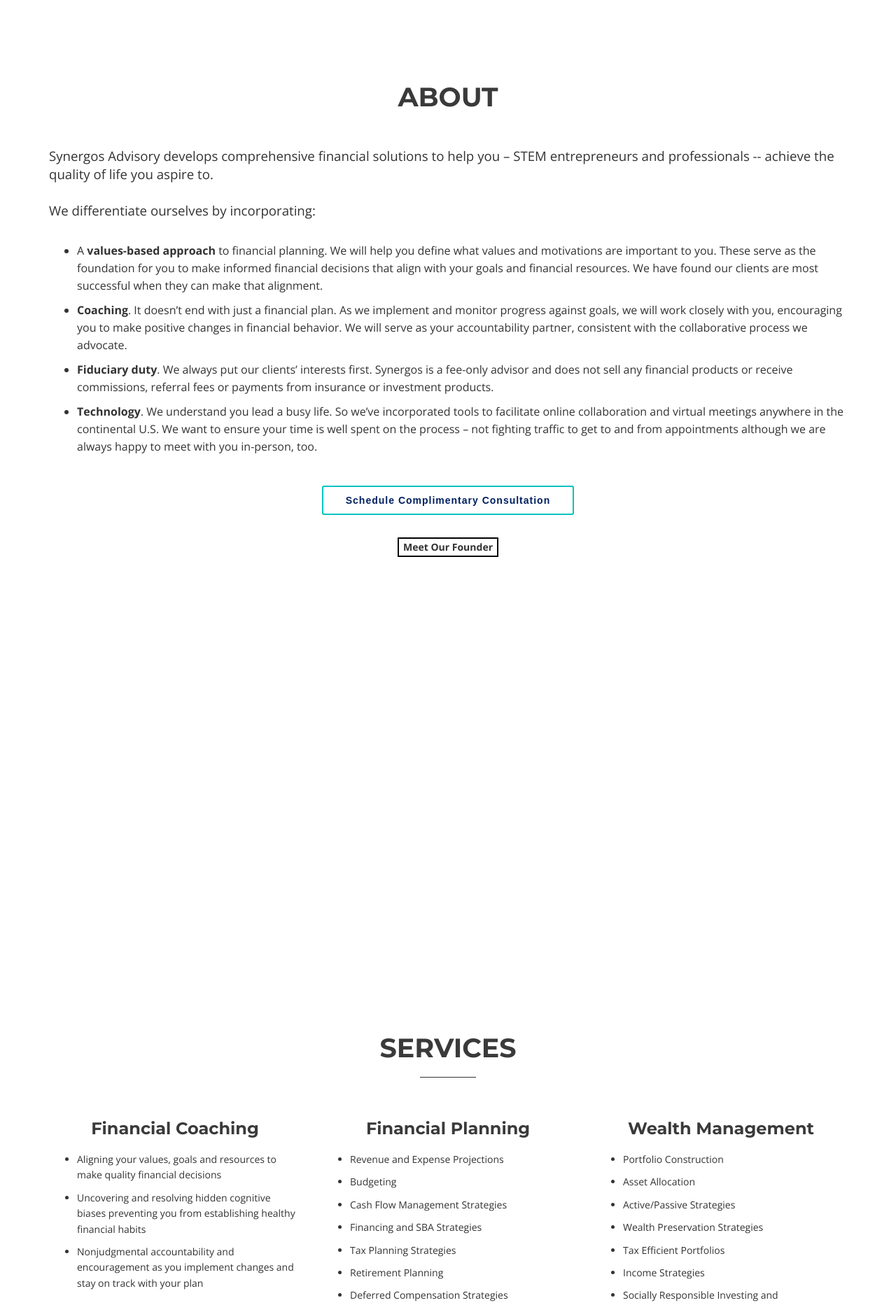
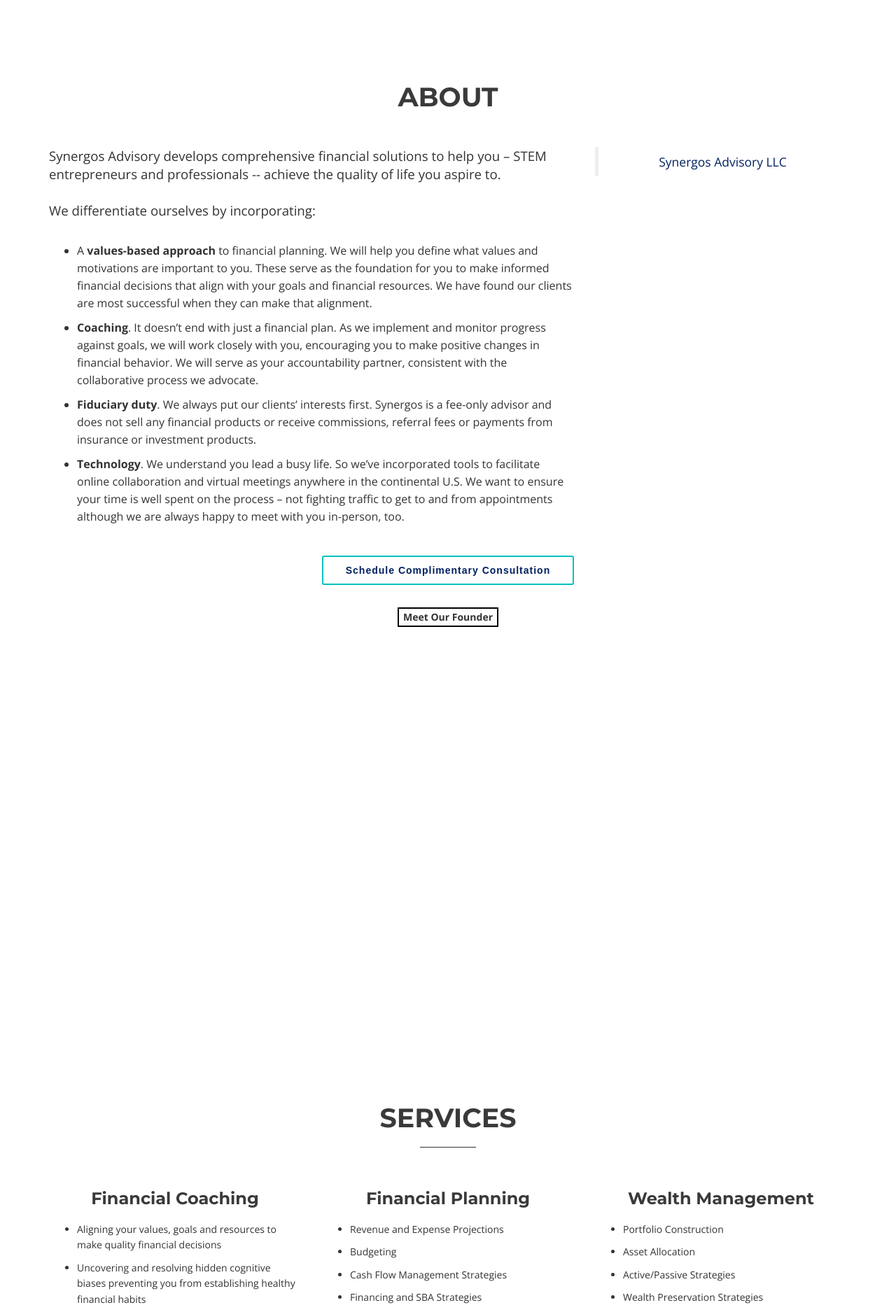
Before and after one commit to juhlmann75/synergeadvisory, a PHP site: page / in a window 1280 px wide. Shown: the part 802-2667 px from the top of the page at 70% size. Run offline with PHP 8.4, Linux system fonts and the light colour scheme; some libraries are stand-ins or nearby versions.

Commit message:
facebook

```diff
--- a/header.php
+++ b/header.php
@@ -72,7 +72,8 @@
 </head>
 
 <body>
-
+<div id="fb-root"></div>
+<script async defer crossorigin="anonymous" src="https://connect.facebook.net/en_US/sdk.js#xfbml=1&version=v8.0" nonce="PphIxwD9"></script>
   <!-- Navigation -->
   <nav class="navbar navbar-default navbar-fixed-top">
     <div class="myNav container">
--- a/index.php
+++ b/index.php
@@ -115,7 +115,9 @@
           <img src="img/about-img.jpg" alt="">
         </div>--->
 
-        <div class="col-md-12 content">
+
+
+        <div class="col-md-8 content">
           <!---<h2>Lorem ipsum dolor sit amet, consectetur adipiscing elite storium paralate</h2>
           <h3>Excepteur sint occaecat cupidatat non proident, sunt in culpa qui officia deserunt mollit anim id est
             laborum.</h3>--->
@@ -154,13 +156,21 @@
 					meet with you in-person, too.
                 </li>
               </ul>
-            <br>
+
+        </div>
+        <div class="col-md-4 content">
+        	<div class="fb-page" data-href="https://www.facebook.com/synergosadvisoryllc" data-tabs="timeline" data-width="" data-height="" data-small-header="false" data-adapt-container-width="true" data-hide-cover="false" data-show-facepile="true"><blockquote cite="https://www.facebook.com/synergosadvisoryllc" class="fb-xfbml-parse-ignore"><a href="https://www.facebook.com/synergosadvisoryllc">Synergos Advisory LLC</a></blockquote></div>
+        </div>
+      </div>
+      <div class="row">
+      	<div class="col-md-12 content">
+      		<br>
                 <a href="https://calendly.com/synergosadvice" class="btn-schedule animated" target="_blank" style="color:#002060;font-weight:bold;">Schedule Complimentary Consultation</a>
 
           <br>
             <br>
           <input id="aboutButton" type="button" value="Meet Our Founder" onclick="location.href='david-uhlmann.php';">
-        </div>
+      </div>
       </div>
     </div>
   </section>
@@ -311,6 +321,7 @@
           </form>
 
         </div>
+
       </div>
 
     </div>
```
